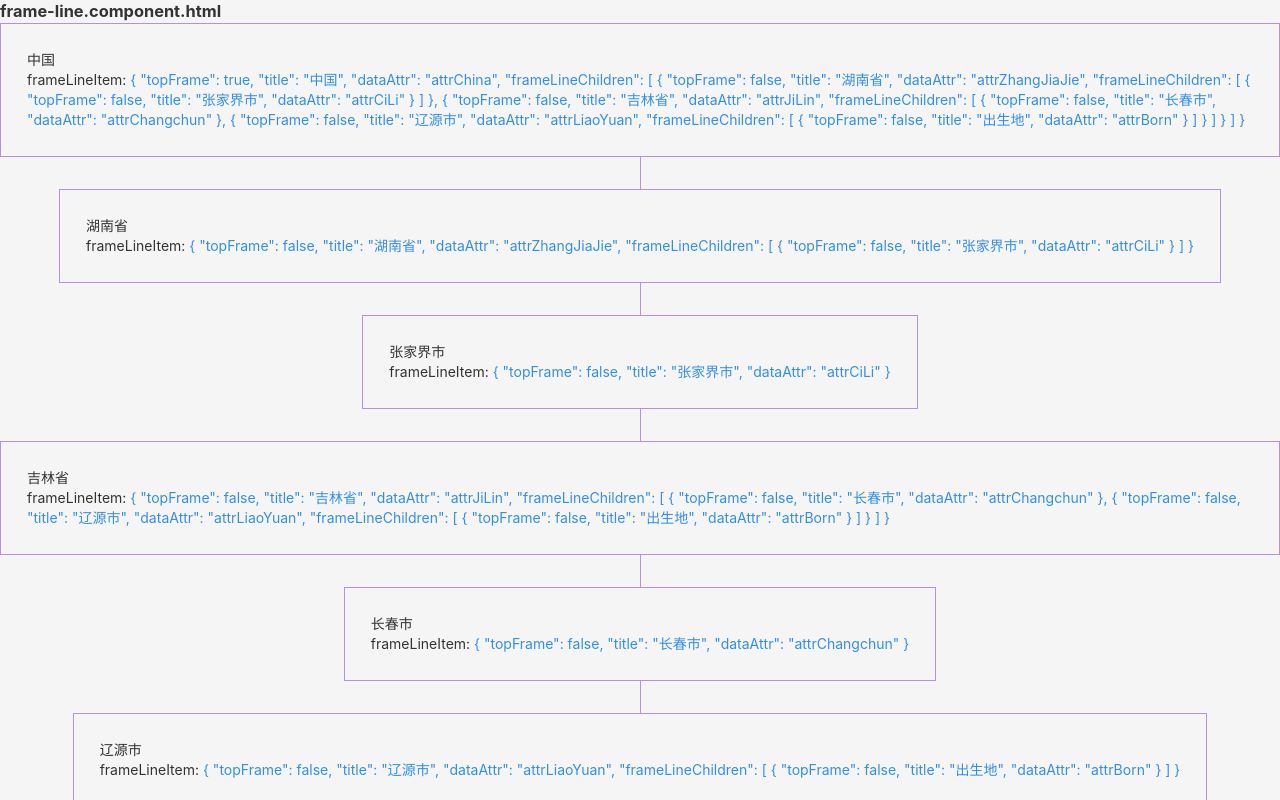
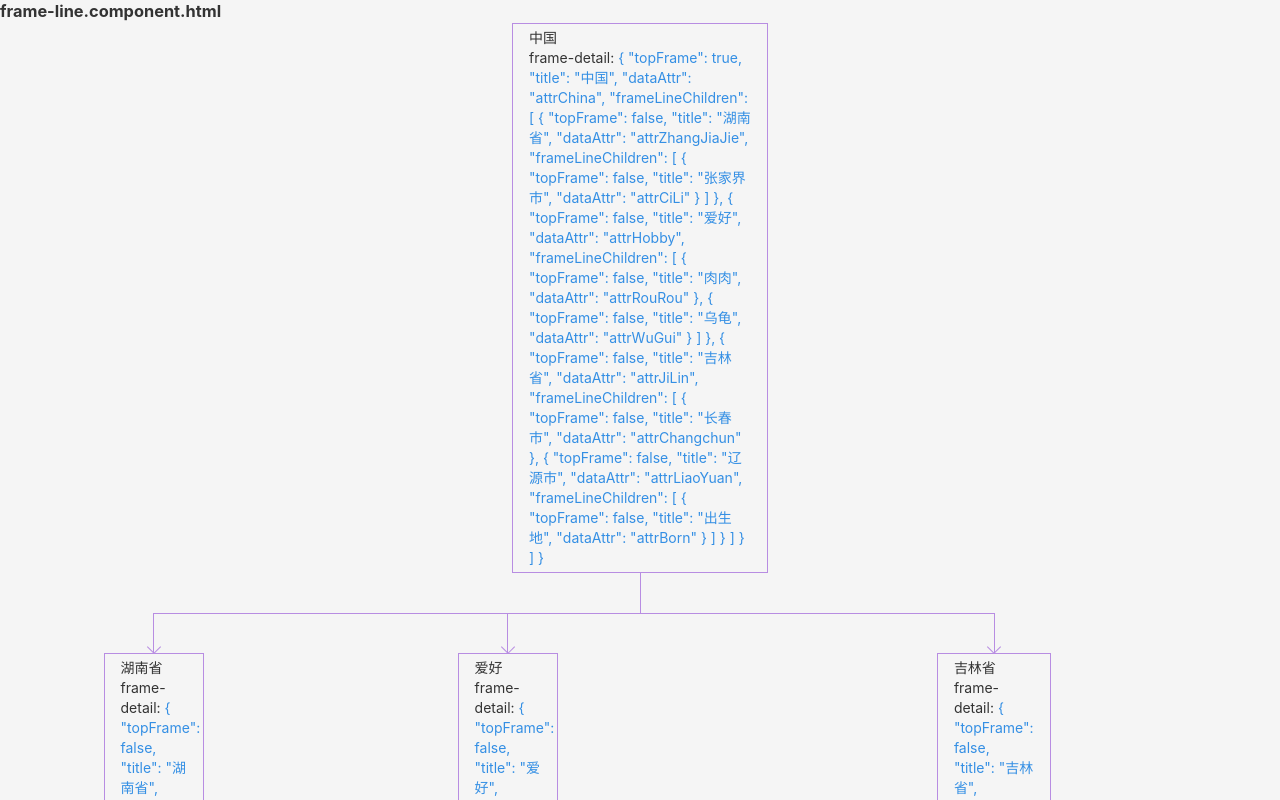
Before and after one commit to RyenToretto/angular-frame-line, an Angular app: page /frame-line in a window 1280 px wide. Shown: the top 800 px of the page. Built offline with nearby package versions, Linux system fonts and the light colour scheme.

Commit message:
基本的流程图

```diff
--- a/src/app/components/frame-line/frame-line-children/frame-line-children.component.html
+++ b/src/app/components/frame-line/frame-line-children/frame-line-children.component.html
@@ -1,5 +1,9 @@
 <div class="frame-line-children">
-  <div *ngFor='let frameLineItem of frameLineChildren'>
-    <app-frame-line-item [frameLineItem]="frameLineItem"></app-frame-line-item>
-  </div>
+  <ng-container *ngFor='let frameLineItem of frameLineChildren; index as i; trackBy: trackByFn'>
+    <app-frame-line-item
+      [frameLineItem]="frameLineItem"
+      [onlyOne]="frameLineChildren.length === 1"
+      [firstFrame]="frameLineChildren.length >= 1 && i === 0"
+      [lastFrame]="frameLineChildren.length >= 1 && i === frameLineChildren.length - 1"></app-frame-line-item>
+  </ng-container>
 </div>
--- a/src/app/components/frame-line/frame-line-children/frame-line-children.component.ts
+++ b/src/app/components/frame-line/frame-line-children/frame-line-children.component.ts
@@ -14,4 +14,8 @@ export class FrameLineChildrenComponent implements OnInit {
 
     ngOnInit(): void {}
 
+    trackByFn(index, item) {
+        return item.dataAttr;
+    }
+
 }
--- /dev/null
+++ b/src/app/components/frame-line/frame-line-children/frame-line-item/frame-detail/frame-detail.component.html
@@ -0,0 +1,3 @@
+<div class="frame-detail">
+  frame-detail: <span>{{ frameDetail | json}}</span>
+</div>
--- /dev/null
+++ b/src/app/components/frame-line/frame-line-children/frame-line-item/frame-detail/frame-detail.component.scss
@@ -0,0 +1,4 @@
+.frame-detail {
+  box-sizing: border-box;
+  width: 100%;
+}
--- /dev/null
+++ b/src/app/components/frame-line/frame-line-children/frame-line-item/frame-detail/frame-detail.component.ts
@@ -0,0 +1,16 @@
+import { Component, Input, OnInit } from '@angular/core';
+
+import {frameLineItemType} from '../../../frame-line.declare';
+
+@Component({
+    selector: 'app-frame-detail',
+    templateUrl: './frame-detail.component.html'
+})
+export class FrameDetailComponent implements OnInit {
+    @Input() frameDetail: frameLineItemType;
+
+    constructor() {}
+
+    ngOnInit(): void {}
+
+}
--- a/src/app/components/frame-line/frame-line-children/frame-line-item/frame-line-item.component.html
+++ b/src/app/components/frame-line/frame-line-children/frame-line-item/frame-line-item.component.html
@@ -1,16 +1,30 @@
 <div class="frame-line-item">
+  <div *ngIf="!frameLineItem.topFrame;" class="top-y-line-box">
+    <div class="top-y-line-x-wrapper">
+      <div class="top-y-line-x" [ngClass]="{
+      'only-one': onlyOne,
+      'first-frame': firstFrame,
+      'last-frame': lastFrame
+      }"></div>
+    </div>
+
+    <div class="top-y-line-y">
+      <div class="top-y-line-y-arrow"></div>
+    </div>
+  </div>
+
   <div class="frame-line-item-box">
     <div class="frame-line-item-wrapper">
       <div class="frame-line-item-content">
         <div class="frame-line-item-title">{{ frameLineItem.title }}</div>
-        <div class="frame-line-item-detail">
-          frameLineItem: <span>{{ frameLineItem | json}}</span>
-        </div>
+        <app-frame-detail [frameDetail]="frameLineItem"></app-frame-detail>
       </div>
     </div>
 
-    <div class="item-y-line-box">
-      <div class="item-y-line"></div>
+    <div class="bottom-y-line-box" *ngIf="
+    frameLineItem.frameLineChildren
+     && frameLineItem.frameLineChildren.length > 1">
+      <div class="bottom-y-line"></div>
     </div>
   </div>
   <app-frame-line-children [frameLineChildren]="frameLineItem.frameLineChildren"></app-frame-line-children>
--- a/src/app/components/frame-line/frame-line-children/frame-line-item/frame-line-item.component.scss
+++ b/src/app/components/frame-line/frame-line-children/frame-line-item/frame-line-item.component.scss
@@ -1,6 +1,67 @@
+@import "./frame-detail/frame-detail.component.scss";
 .frame-line-item {
   box-sizing: border-box;
   width: 100%;
+  .top-y-line-box {
+    box-sizing: border-box;
+    height: 4vh;
+    min-height: 40px;
+    display: flex;
+    align-items: center;
+    justify-content: center;
+    position: relative;
+    .top-y-line-x-wrapper {
+      box-sizing: border-box;
+      width: 100%;
+      height: 100%;
+      overflow: hidden;
+      position: absolute;
+      top: 0;
+      left: 0;
+      .top-y-line-x {
+        box-sizing: border-box;
+        width: 100%;
+        height: 100%;
+        border-top: 1px solid $border-frame-line;
+        position: absolute;
+        top: 0;
+        left: 0;
+        &.only-one {
+          display: none;
+        }
+        &.first-frame {
+          left: 50%;
+        }
+        &.last-frame {
+          left: -50%;
+        }
+      }
+    }
+    .top-y-line-y {
+      box-sizing: border-box;
+      width: 1px;
+      height: 100%;
+      background-color: $border-frame-line;
+      position: relative;
+      .top-y-line-y-arrow {
+        width: 10px;
+        height: 10px;
+        position: absolute;
+        bottom: 1px;
+        left: 50%;
+        transform: translateX(-50%);
+        &::before {
+          display: block;
+          content: '';
+          width: 100%;
+          height: 100%;
+          border-bottom: 1px solid $border-frame-line;
+          border-left: 1px solid $border-frame-line;
+          transform: rotate(-45deg);
+        }
+      }
+    }
+  }
   .frame-line-item-box {
     box-sizing: border-box;
     width: 100%;
@@ -12,21 +73,28 @@
       justify-content: center;
       .frame-line-item-content {
         box-sizing: border-box;
-        padding: 26px;
-        border: 1px solid #b88de2;
+        width: 20%;
+        min-width: 100px;
+        padding: 4px 16px;
+        border: 1px solid $border-frame-line;
       }
     }
-    .item-y-line-box {
+    .bottom-y-line-box {
       box-sizing: border-box;
       height: 4vh;
+      min-height: 40px;
       display: flex;
       align-items: center;
       justify-content: center;
-      .item-y-line {
+      .bottom-y-line {
         width: 1px;
         height: 100%;
-        background-color: #b88de2;
+        background-color: $border-frame-line;
       }
     }
   }
+  .frame-line-children {
+    display: flex;
+    justify-content: center;
+  }
 }
--- a/src/app/components/frame-line/frame-line-children/frame-line-item/frame-line-item.component.ts
+++ b/src/app/components/frame-line/frame-line-children/frame-line-item/frame-line-item.component.ts
@@ -8,6 +8,10 @@ import { frameLineItemType } from '../../frame-line.declare';
 })
 export class FrameLineItemComponent implements OnInit {
 
+    @Input() onlyOne: Boolean;
+    @Input() firstFrame: Boolean;
+    @Input() lastFrame: Boolean;
+
     @Input() frameLineItem: frameLineItemType;
 
     constructor() {}
--- a/src/app/components/frame-line/frame-line.component.scss
+++ b/src/app/components/frame-line/frame-line.component.scss
@@ -1,6 +1,7 @@
 @import './frame-line-children/frame-line-children.component.scss';
 
 .frame-line {
+  padding-bottom: 80px;
   box-sizing: border-box;
   width: 100%;
   background-color: #f5f5f5;
--- a/src/app/components/frame-line/frame-line.service.ts
+++ b/src/app/components/frame-line/frame-line.service.ts
@@ -6,6 +6,22 @@ import { frameLineItemType } from './frame-line.declare';
     providedIn: 'root'
 })
 export class FrameLineService {
+    // frameLineAttr 缓存
+    frameLineAttr = {
+        attrChina: { open: true },
+
+        attrZhangJiaJie: { open: false },
+        attrCiLi: { open: false },
+
+        attrHobby: { open: false },
+        attrRouRou: { open: false },
+        attrWuGui: { open: false },
+
+        attrJiLin: { open: false },
+        attrChangchun: { open: false },
+        attrLiaoYuan: { open: false },
+        attrBorn: { open: false },
+    };
 
     // frameLineData 缓存
     frameLineData: frameLineItemType[] = [
@@ -23,6 +39,23 @@ export class FrameLineService {
                             topFrame: false,
                             title: '张家界市',
                             dataAttr: 'attrCiLi',
+                        }
+                    ]
+                },
+                {
+                    topFrame: false,
+                    title: '爱好',
+                    dataAttr: 'attrHobby',
+                    frameLineChildren: [
+                        {
+                            topFrame: false,
+                            title: '肉肉',
+                            dataAttr: 'attrRouRou',
+                        },
+                        {
+                            topFrame: false,
+                            title: '乌龟',
+                            dataAttr: 'attrWuGui',
                         }
                     ]
                 },
--- a/src/app/shared/shared.module.ts
+++ b/src/app/shared/shared.module.ts
@@ -16,6 +16,7 @@ import { SvgComponent } from '../components/svg/svg.component';
 import { FrameLineComponent} from '../components/frame-line/frame-line.component';
 import { FrameLineChildrenComponent } from '../components/frame-line/frame-line-children/frame-line-children.component';
 import { FrameLineItemComponent } from '../components/frame-line/frame-line-children/frame-line-item/frame-line-item.component';
+import { FrameDetailComponent } from '../components/frame-line/frame-line-children/frame-line-item/frame-detail/frame-detail.component';
 
 import {HoverChangeBgColorDirective} from './directives/hover-change-bg-color.directive';
 import {VueLikeElseDirective} from './directives/vue-like-else.directive';
@@ -33,6 +34,7 @@ const SHARED_COMPONENT = [
     FrameLineComponent,
     FrameLineChildrenComponent,
     FrameLineItemComponent,
+    FrameDetailComponent,
     SvgComponent
 ];
 
--- a/src/assets/scss/variable.scss
+++ b/src/assets/scss/variable.scss
@@ -30,3 +30,5 @@ $green-200: #3f525c !default;
 $green-300: #405061 !default;
 
 $bg-color-selected: #CFD8DC !default;
+
+$border-frame-line: #b88de2 !default;
```
